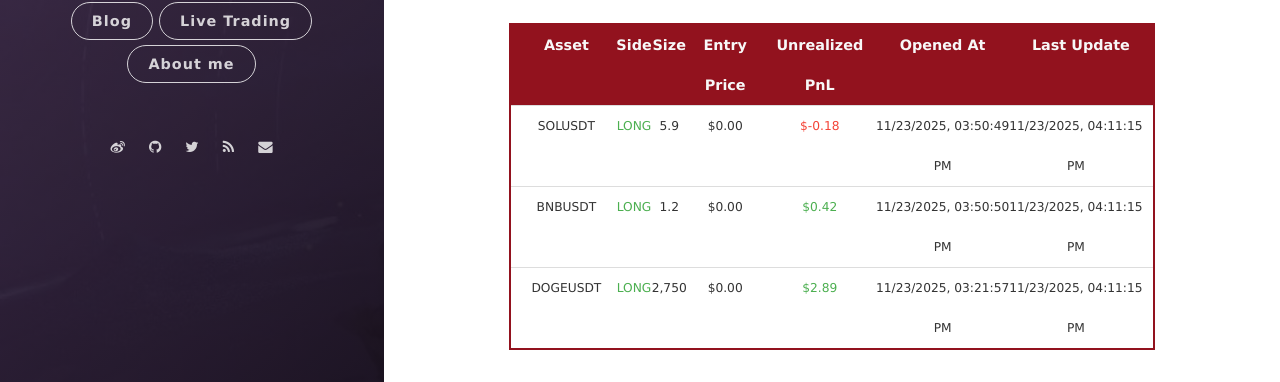
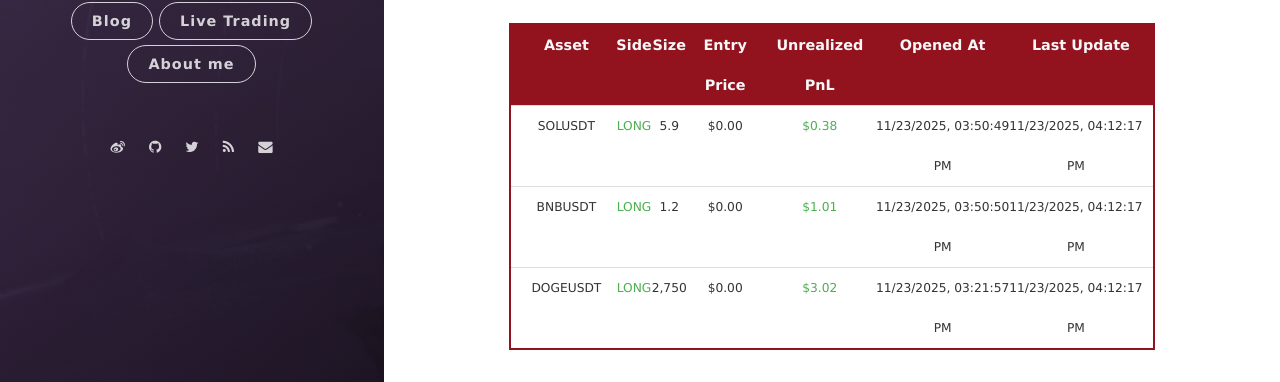
Before and after one commit to leeyegy/leeyegy.github.io, a Jekyll site: the page built from live-trading.html, in a window 1280 px wide and 1026 px high. Shown: the part 576-958 px from the top of the window. Built offline with Jekyll 4.4.1, drawn with Linux system fonts in a browser that asks for light colours; nearby versions of some CDN libraries.

Commit message:
AccountMonitor: refresh positions 2025-11-24T00:12:17+08:00

```diff
--- a/assets/data/binance/positions.json
+++ b/assets/data/binance/positions.json
@@ -4,26 +4,26 @@
     "side": "LONG",
     "size": 5.9,
     "entryPrice": 0.0,
-    "unrealizedPnl": -0.177,
+    "unrealizedPnl": 0.38259193,
     "openedAt": "2025-11-23T23:50:49+08:00",
-    "reportedAt": "2025-11-24T00:11:15+08:00"
+    "reportedAt": "2025-11-24T00:12:17+08:00"
   },
   {
     "symbol": "BNBUSDT",
     "side": "LONG",
     "size": 1.2,
     "entryPrice": 0.0,
-    "unrealizedPnl": 0.42,
+    "unrealizedPnl": 1.008,
     "openedAt": "2025-11-23T23:50:50+08:00",
-    "reportedAt": "2025-11-24T00:11:15+08:00"
+    "reportedAt": "2025-11-24T00:12:17+08:00"
   },
   {
     "symbol": "DOGEUSDT",
     "side": "LONG",
     "size": 2750.0,
     "entryPrice": 0.0,
-    "unrealizedPnl": 2.8875,
+    "unrealizedPnl": 3.0231575,
     "openedAt": "2025-11-23T23:21:57+08:00",
-    "reportedAt": "2025-11-24T00:11:15+08:00"
+    "reportedAt": "2025-11-24T00:12:17+08:00"
   }
 ]
```
